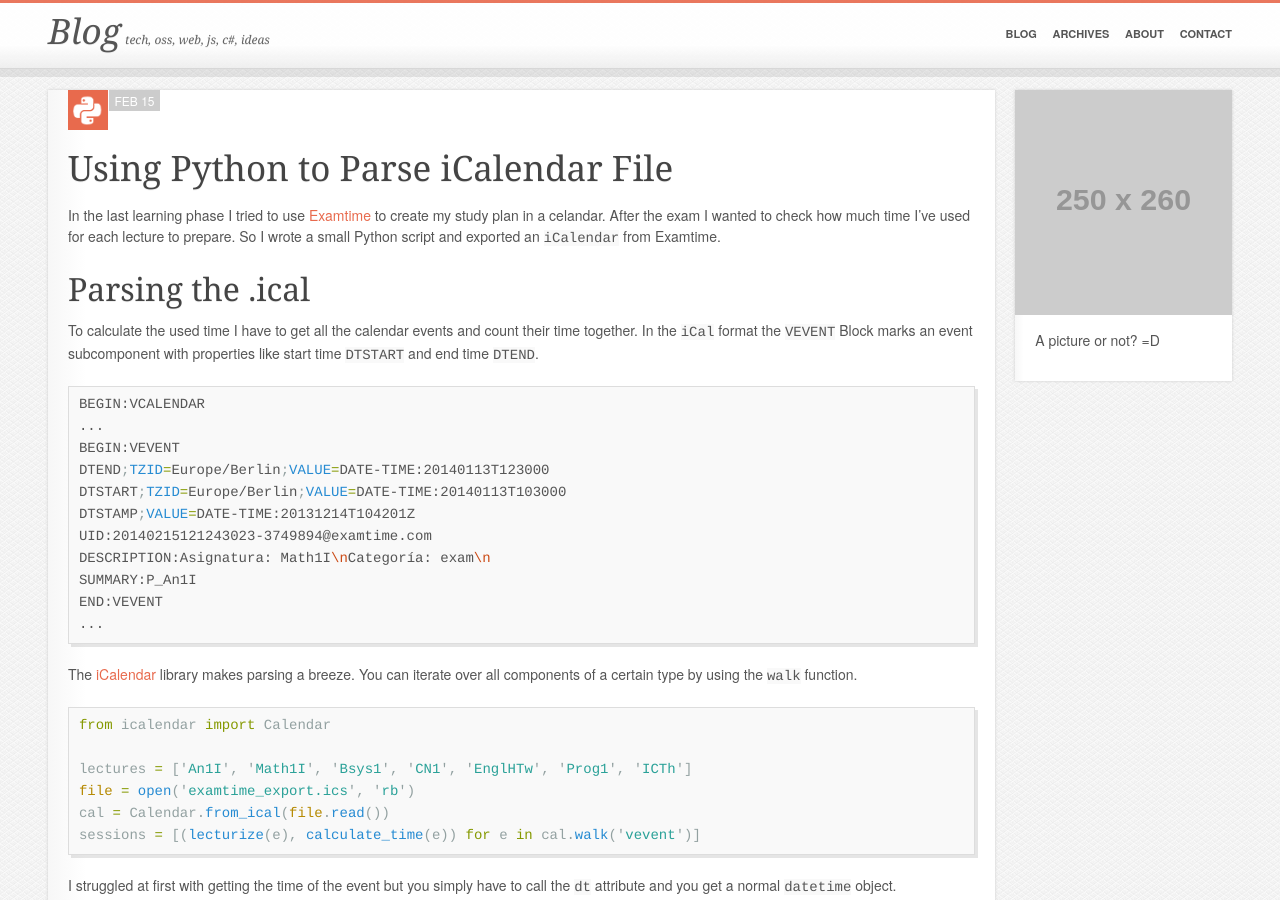
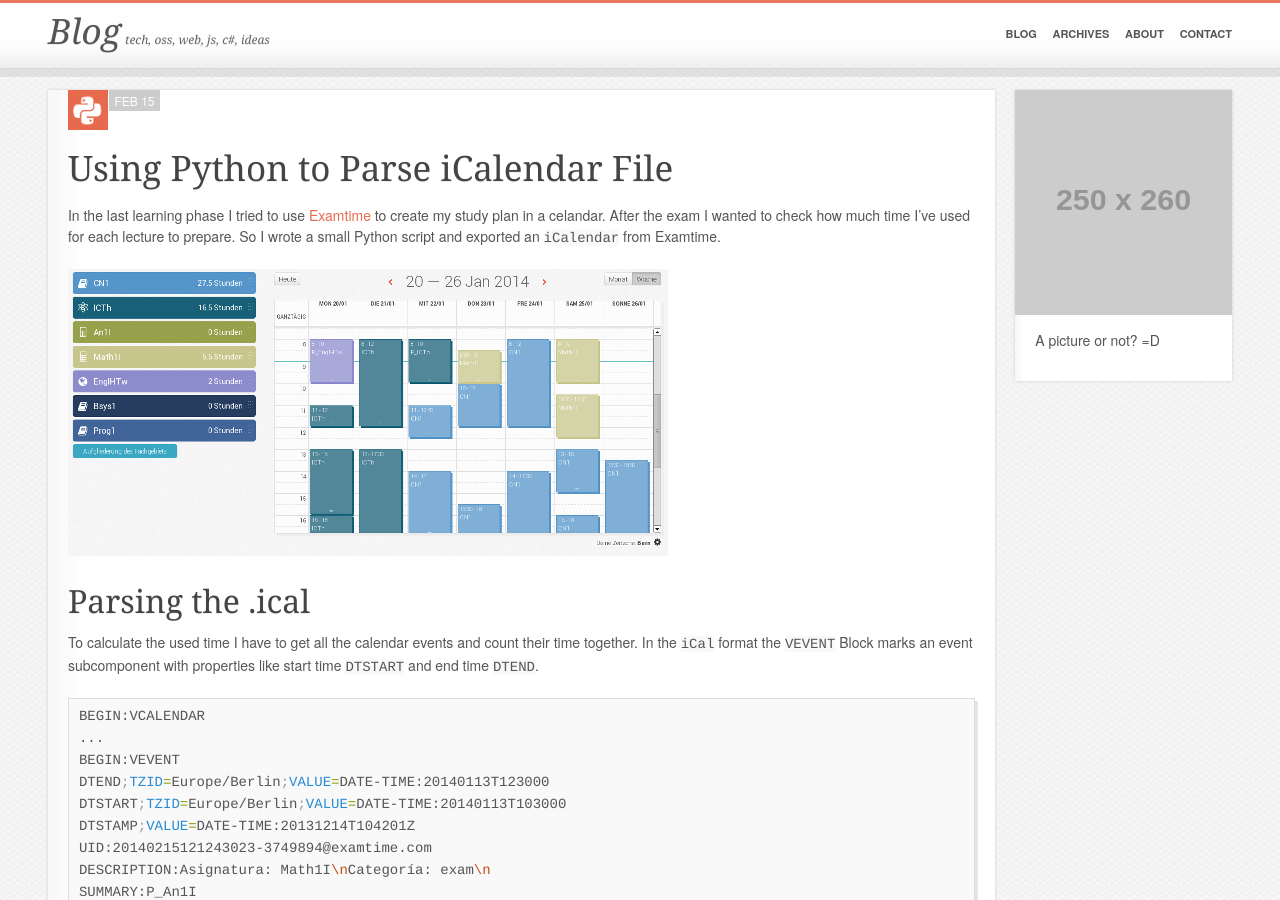
Before and after one commit to lukasmartinelli/lukasmartinelli.github.io, a Jekyll site: the page built from _posts/2014-02-15-using-python-to-parse-icalendar-file.md, in a window 1280 px wide and 900 px high. Built offline with Jekyll 4.4.1, drawn with Linux system fonts in a browser that asks for light colours; Markdown is read by kramdown in place of the engine named in the settings.

Commit message:
Updated 2014-02-15-using-python-to-parse-icalendar-file.md

```diff
--- a/_posts/2014-02-15-using-python-to-parse-icalendar-file.md
+++ b/_posts/2014-02-15-using-python-to-parse-icalendar-file.md
@@ -8,6 +8,8 @@ categories: python
 ---
 
 In the last learning phase I tried to use [Examtime](https://www.examtime.com/) to create my study plan in a celandar. After the exam I wanted to check how much time I've used for each lecture to prepare. So I wrote a small Python script and exported an `iCalendar` from Examtime.
+
+![Examtime Calendar](/media/examtime-calendar.png)
 
 ##Parsing the .ical
 To calculate the used time I have to get all the calendar events and count their time together.
```
